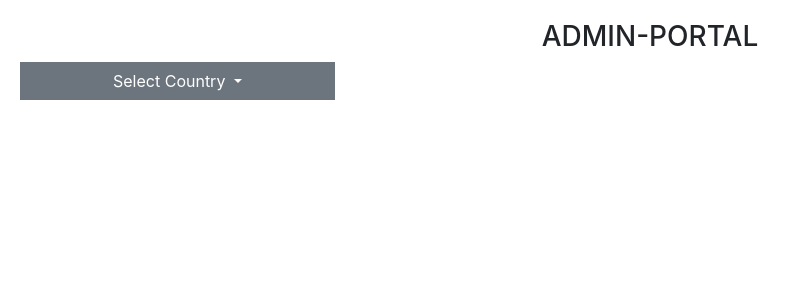
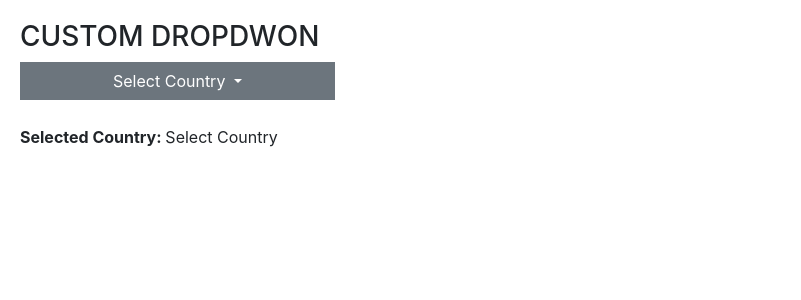
Before and after one commit to Rajeswari417/smart-dropdown-search, an Angular app: page /admin in a window 1280 px wide. Shown: the top 300 px of the page, without its empty margins (0-801 px from the left). Built offline with nearby package versions, Linux system fonts and the light colour scheme; no server answers.

Commit message:
ui fixes

```diff
--- a/src/admin/admin.component.html
+++ b/src/admin/admin.component.html
@@ -1,24 +1,27 @@
 <div class="admin-component">
-    <h3 class="title-text">ADMIN-PORTAL</h3>
+    <h3 class="title-text">CUSTOM DROPDWON </h3>
 
     <div class="dropdown">
         <button class="btn btn-secondary dropdown-toggle" type="button" id="dropdownMenuButton" data-toggle="dropdown"
             aria-haspopup="true" aria-expanded="false" (click)="openDropDown()">
             {{selectedCountry}}
         </button>
-
     </div>
-    <!-- <div>
-          <span (click)="openDropDown()"> {{selectedCountry}}</span>
-      </div> -->
     <app-custom-dropdown
     [countryList]="countryList"
     [privilege]="true"
-     [noOfRecordsToShow]="count"
-     [isShow]="showDropDown"
-     [searchResult]="searchResult"
-    (keyPressed)="filterString($event)"
-    (selectedCountry)="setSeletedCountry($event)" (addCountry)="addCountry($event)">
+    [noOfRecordsToShow]="count"
+    [isShow]="showDropDown"
+    [searchInput] ="searchInput"
+    [searchResult]="searchResult"
+    (selectedCountry) = "setSeletedCountry($event)"
+    (addCountry)="addCountry($event)"
+    (OnChangeListner)="filterString($event)">
+  </app-custom-dropdown>
 
-    </app-custom-dropdown>
+
+    <div class="country-lable">
+        <span class="title-style">Selected Country: </span>
+        <span>{{selectedCountry}}</span>
+    </div>
 </div>
--- a/src/admin/admin.component.scss
+++ b/src/admin/admin.component.scss
@@ -1,6 +1,4 @@
-.title-text{
-    text-align: center;
-}
+
 .btn-secondary{
     border-radius: 0%;
     width: 25%;
@@ -8,3 +6,9 @@
 .dropdown-toggle-split{
     margin-left: 0%;
 }
+.country-lable{
+    margin-top: 25px
+}
+.title-style{
+    font-weight: bold;
+}
--- a/src/admin/admin.component.ts
+++ b/src/admin/admin.component.ts
@@ -19,7 +19,7 @@ export class AdminComponent implements OnInit {
 
   constructor(private countryService: CountryService) { }
 
-  ngOnInit() {  this.doGet();}
+  ngOnInit() { this.doGet(); }
 
 
   //NetWork Calls
@@ -30,20 +30,29 @@ export class AdminComponent implements OnInit {
         localStorage.setItem('countryList', JSON.stringify(res.data));
 
       this.countryList = JSON.parse(localStorage.getItem('countryList'))
-       this.searchResult = this.countryList
+      this.searchResult = this.countryList
     })
   }
 
   //POST Requesting Method For add country to the list
   addCountry(value: boolean) {
-    if(value)
-    this.countryService.POSTRequest(this.searchInput).subscribe(res => console.log(res.message))
-    this.searchInput = '';
-    this.doGet();
+    if (value)
+      this.countryService.POSTRequest(this.searchInput).subscribe(
+        res => {
+          if (res.message == "success") {
+            this.searchInput = '';
+            this.showDropDown = false;
+            this.selectedCountry = res.data.name
+            this.filterString('');
+          }
+        })
+
+
   }
 
   openDropDown() {
     this.showDropDown = !this.showDropDown;
+    this.filterString('')
   }
 
   filterString(value: any) {
@@ -55,7 +64,7 @@ export class AdminComponent implements OnInit {
     return this.searchResult;
   }
 
-  setSeletedCountry(event: any){
+  setSeletedCountry(event: any) {
     this.selectedCountry = event
     this.showDropDown = false
   }
--- a/src/custom-dropdown/custom-dropdown.component.html
+++ b/src/custom-dropdown/custom-dropdown.component.html
@@ -7,8 +7,8 @@
     <!-- <input type="text" placeholder="Search..." [(ngModel)]="searchInput" (keyup)="fetchSeries($event)" /> -->
     <ul *ngIf="searchResult.length ;else other_content">
       <div *ngFor="let show of searchResult | slice:0:limit; let i = index">
-        <li class="dropdown-item"> {{show.name}}
-          <span *ngIf="i==(limit-1) && isShow" (click)="displyFullList()" class="text-more">
+        <li  id ="item"(click)= "setSelectedCountry($event)"class="dropdown-item"> {{show.name}}
+          <span id = "more-text" *ngIf="i==(limit-1) && isShow && limit != searchResult.length"  class="text-more">
             {{searchResult.length-limit}} more...
           </span>
         </li>
--- a/src/custom-dropdown/custom-dropdown.component.ts
+++ b/src/custom-dropdown/custom-dropdown.component.ts
@@ -11,7 +11,7 @@ export class CustomDropdownComponent implements OnInit {
 
   //CustomDropDown Properties
   isOpenDropdown = false;
-  public searchInput = '';
+  @Input() searchInput = '';
   limit = 0
   emptySearchString = true;
   displayall = false;
@@ -21,7 +21,7 @@ export class CustomDropdownComponent implements OnInit {
   @Input() countryList: Array<any> = []
   @Input() searchResult: Array<any> = [];
   @Input() isShow = false;
-  @Output() keyPressed = new EventEmitter<any>();
+  @Output() OnChangeListner = new EventEmitter<any>();
   @Output() addCountry = new EventEmitter<any>();
   @Output() selectedCountry = new EventEmitter<String>();
 
@@ -49,24 +49,29 @@ export class CustomDropdownComponent implements OnInit {
   }
 
   fetchSeries(event: any) {
-    this.keyPressed.emit(this.searchInput);
+    this.OnChangeListner.emit(this.searchInput);
   }
 
   addCountryToList() {
     this.addCountry.emit(true);
   }
 
-  displyFullList() {
-    this.displayall = !this.displayall;
-    if (this.displayall) {
-      this.limit = this.searchResult.length;
 
-    } else {
-      this.limit = this.noOfRecordsToShow
+  setSelectedCountry(event: any) {
+    const val = event.target.id
+    if (event.target.id == "item") {
+      this.selectedCountry.emit(event.target.innerText)
+      this.isOpenDropdown = false
+    }
+    if (event.target.id == "more-text") {
+      this.displayall = !this.displayall;
+      if (this.displayall) {
+        this.limit = this.searchResult.length;
+      } else {
+        this.limit = this.noOfRecordsToShow
 
+      }
     }
-  }
-  setSelectedCountry(country: string) {
-    this.selectedCountry.emit(country)
+
   }
 }
--- a/src/user/user.component.html
+++ b/src/user/user.component.html
@@ -11,10 +11,16 @@
     <app-custom-dropdown
       [countryList]="countryList"
       [privilege]="false"
+      [searchInput] ="searchInput"
       [noOfRecordsToShow]="count"
       [isShow]="showDropDown"
       [searchResult]="searchResult"
       (selectedCountry) = "setSeletedCountry($event)"
-      (keyPressed)="filterString($event)">
+      (OnChangeListner)="filterString($event)">
     </app-custom-dropdown>
+
+    <div class="country-lable">
+        <span class="title-style">Selected Country: </span>
+        <span>{{selectedCountry}}</span>
+    </div>
 </div>
--- a/src/user/user.component.scss
+++ b/src/user/user.component.scss
@@ -1,6 +1,4 @@
-.title-text{
-    text-align: center;
-}
+
 .btn-secondary{
     border-radius: 0%;
     width: 25%;
@@ -8,3 +6,9 @@
 .dropdown-toggle-split{
     margin-left: 0%;
 }
+.country-lable{
+    margin-top: 25px
+}
+.title-style{
+    font-weight: bold;
+}
--- a/src/user/user.component.ts
+++ b/src/user/user.component.ts
@@ -32,6 +32,7 @@ export class UserComponent implements OnInit {
   }
   openDropDown() {
     this.showDropDown = !this.showDropDown;
+    this.filterString('')
   }
 
   filterString(value: any) {
```
Also changed, not shown: 1 other file (tests, documents, lock files or other folders).
